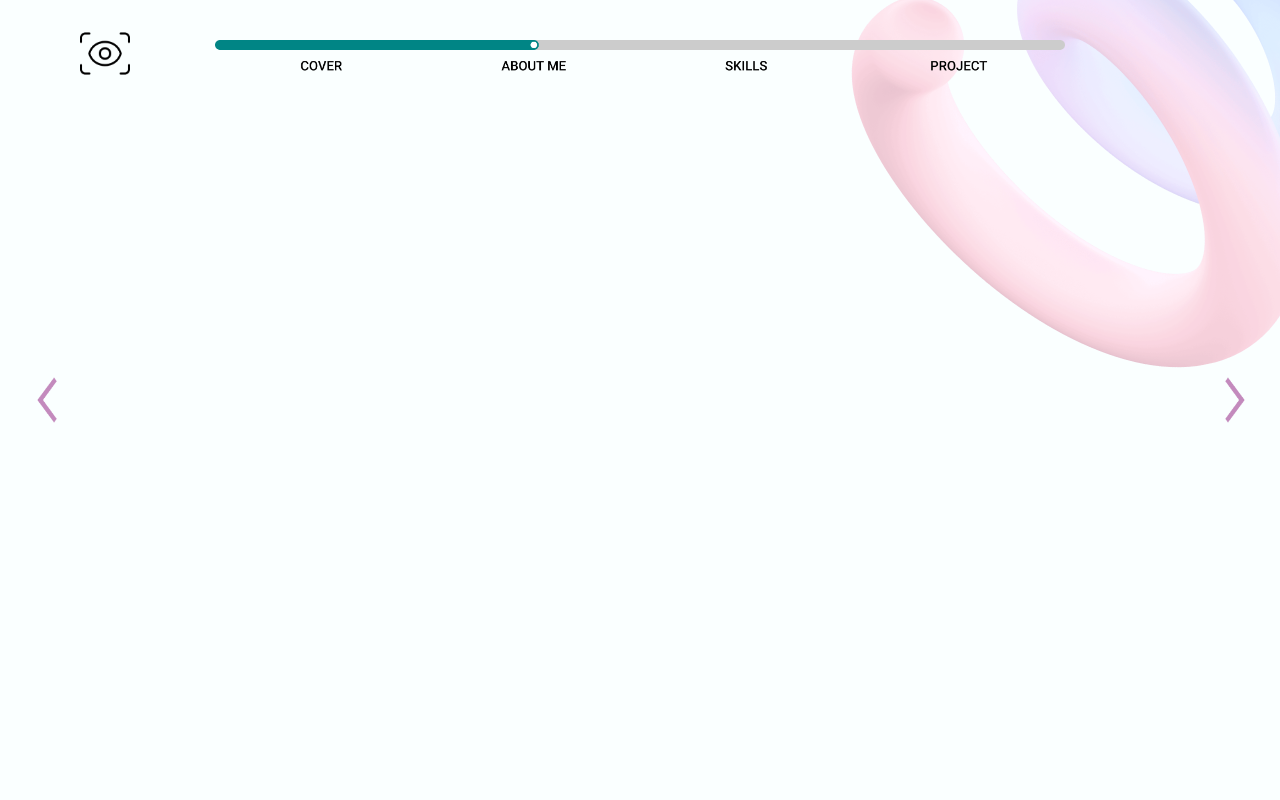
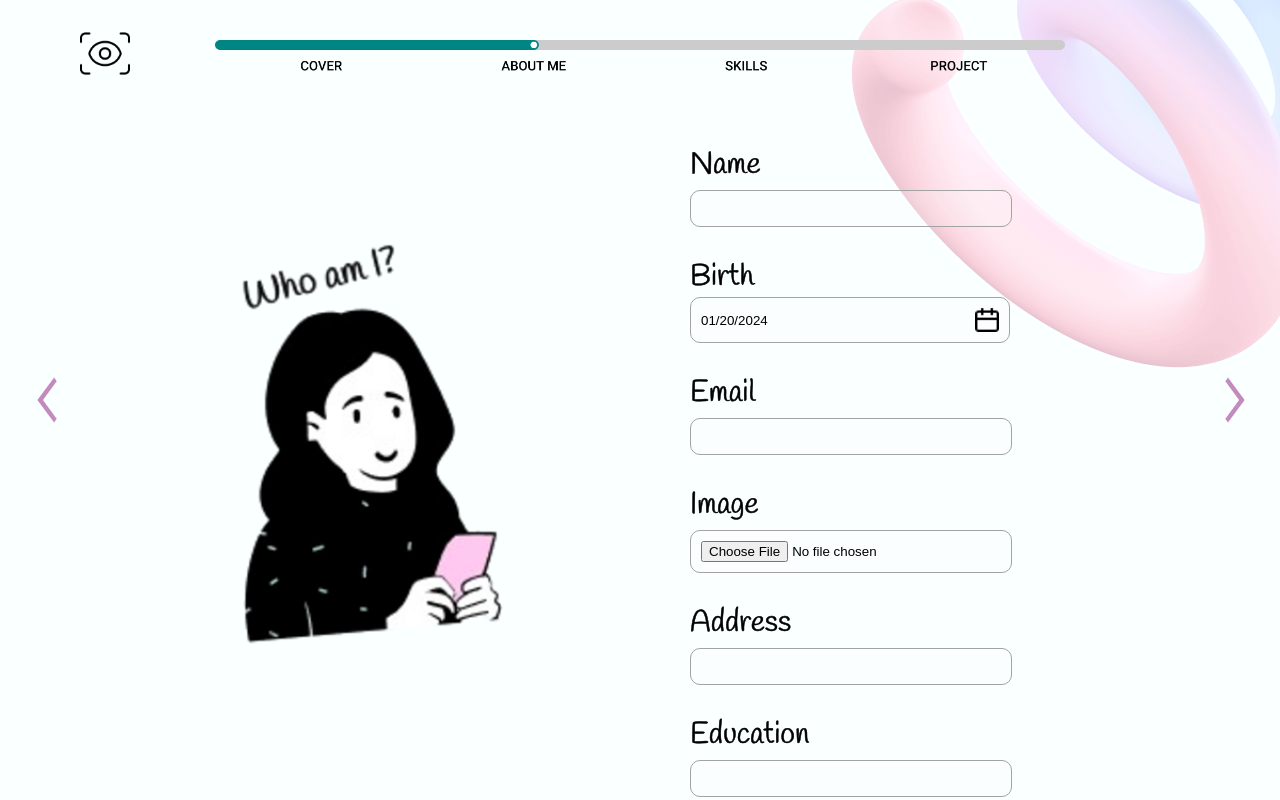
Before and after one commit to GYJS-KAIST-MadCamp-Week4/PortfolioGenerator, a React (Create React App) app in the folder frontend/: page /create/about in a window 1280 px wide. Built offline with nearby package versions, Linux system fonts and the light colour scheme.

Commit message:
create page

```diff
--- a/frontend/src/components/CreateAbout.js
+++ b/frontend/src/components/CreateAbout.js
@@ -1,5 +1,6 @@
 import React, { useState } from 'react';
 import DatePicker from 'react-datepicker';
+import calendarIcon from '../img/calendar_icon.png';
 import 'react-datepicker/dist/react-datepicker.css';
 import './static/CreateAbout.css';
 
@@ -13,6 +14,21 @@ const CreateAbout = () => {
         education: '',
         image: null
     });
+
+    const CustomInput = ({ value, onClick }) => (
+        <button
+          className="custom-input"
+          onClick={(e) => {
+            e.preventDefault();
+            e.stopPropagation();
+            onClick(e);
+          }}
+        >
+          {value}
+          <img src={calendarIcon} alt="calendar icon" className="calendar-icon" />
+        </button>
+    );
+
 
     const handleInputChange = (e) => {
         setFormData({ ...formData, [e.target.name]: e.target.value });
@@ -35,6 +51,39 @@ const CreateAbout = () => {
             </header>
             <main className="create-main">
                 <div className="arrow left-about"></div>
+                <div className="content-container-about">
+                    <div className="photo-container-about"></div>
+                </div>
+                <form className="form-about">
+                    <div className="form-group">
+                        <label htmlFor="name">Name</label>
+                        <input type="text" id="name" name="name" value={formData.name} onChange={handleInputChange} />
+                    </div>
+                    <div className="form-group">
+                    <label htmlFor="birthDate">Birth</label>
+                    <DatePicker
+                        selected={startDate}
+                        onChange={handleDateChange}
+                        customInput={<CustomInput />}
+                    />
+                    </div>
+                    <div className="form-group">
+                        <label htmlFor="email">Email</label>
+                        <input type="email" id="email" name="email" value={formData.email} onChange={handleInputChange} />
+                    </div>
+                    <div className="form-group">
+                        <label htmlFor="image">Image</label>
+                        <input type="file" id="image" name="image" onChange={handleImageChange} />
+                    </div>
+                    <div className="form-group">
+                        <label htmlFor="address">Address</label>
+                        <input type="text" id="address" name="address" value={formData.address} onChange={handleInputChange} />
+                    </div>
+                    <div className="form-group">
+                        <label htmlFor="education">Education</label>
+                        <input type="text" id="education" name="education" value={formData.education} onChange={handleInputChange} />
+                    </div>
+                </form>
                 <div className="arrow right-about"></div>
             </main>
         </div>
--- a/frontend/src/components/static/CreateAbout.css
+++ b/frontend/src/components/static/CreateAbout.css
@@ -55,3 +55,75 @@
     right:15px;
     background-image: url('../../img/next_button.png');
 }
+
+.content-container-about{
+    display: flex;
+    margin-left: 0;
+    width: 100%;
+}
+
+.photo-container-about {
+    width: 500px;
+    height: 500px;
+    background-image: url('../../img/aboutme_icon.png');
+    background-repeat: no-repeat;
+    background-size: contain;
+    position: absolute;
+    margin-left: 200px;
+    margin-top: 70px;
+}
+
+@font-face {
+    font-family: 'Handlee';
+    src: url(../../font/Handlee.ttf);
+}
+
+.form-about {
+    display: flex;
+    flex-direction: column;
+    align-items: flex-start; /* Align to the start of the flex container */
+    justify-content: center;
+    margin-left: auto; /* Center the form in the main container */
+    margin-right: auto;
+    width: 500px; /* This width should match the width of your photo-container-about */
+}
+
+.form-group {
+    margin: 15px 0;
+    margin-left: 300px;
+    width: 100%;
+}
+
+.form-group label {
+    display: block;
+    font-family: 'Handlee';
+    font-size: 30px;
+    color: #000;
+    -webkit-text-stroke: 0.5px #000;
+}
+
+.form-group input {
+    padding: 10px;
+    margin-top: 5px;
+    width: 300px;
+    background-color: rgba(245, 245, 245, 0.16);
+    border-radius: 10px;
+    border: 1px solid #a3a3a3;
+}
+
+.custom-input {
+    padding: 10px;
+    width: 320px;
+    background-color: rgba(245, 245, 245, 0.16);
+    border-radius: 10px;
+    border: 1px solid #a3a3a3;
+    display: flex;
+    justify-content: space-between;
+    align-items: center;
+    cursor: pointer;
+}
+
+.calendar-icon {
+    width: 24px;
+    height: auto;
+}
```
Also changed, not shown: frontend/src/img/aboutme_icon.png, frontend/src/img/calendar_icon.png (added).
